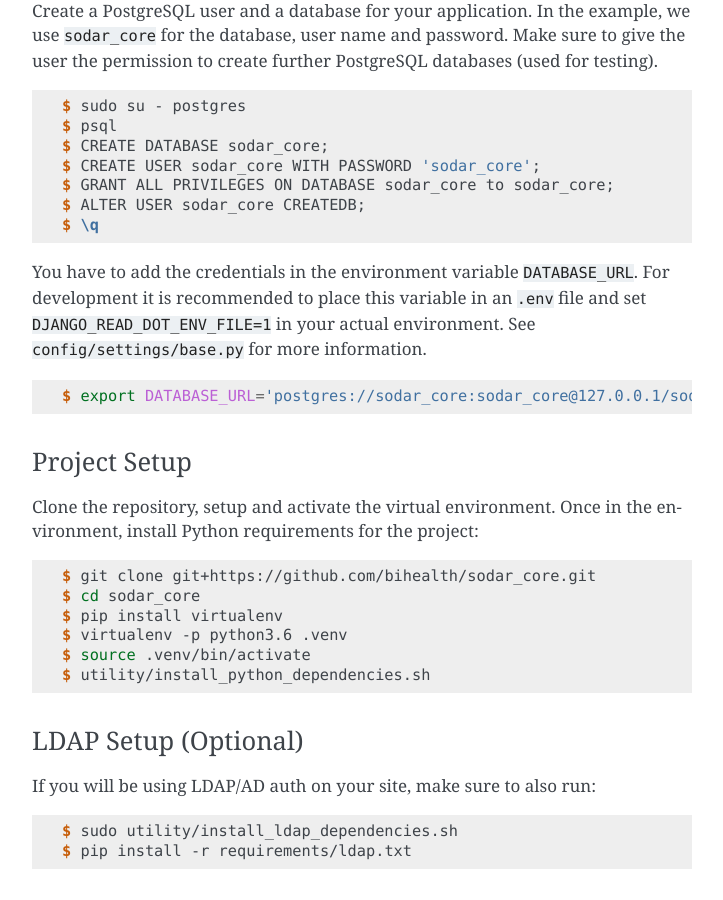
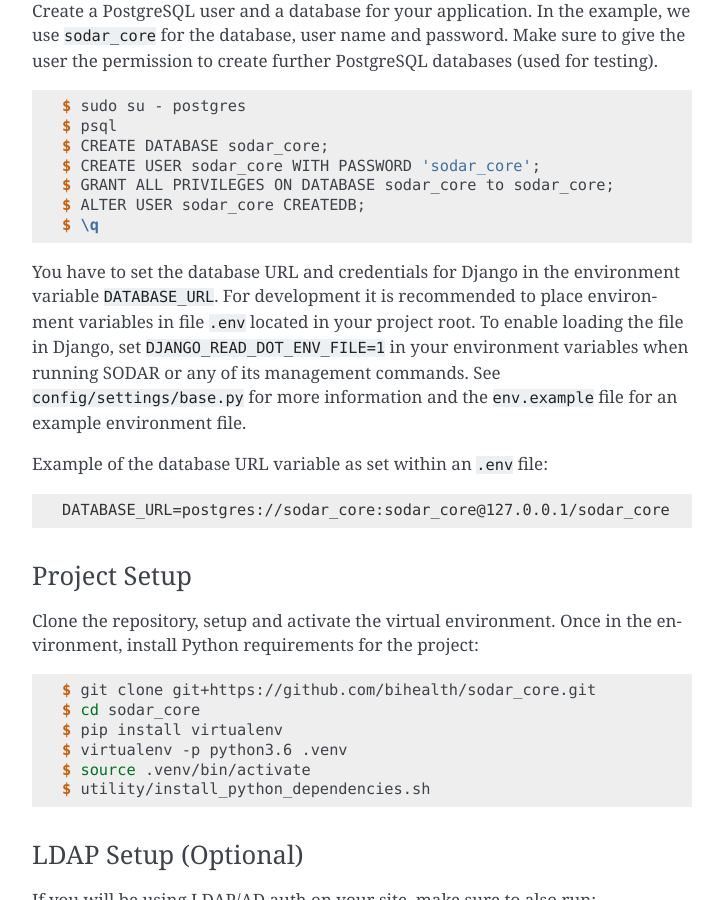
Before and after one commit to bihealth/sodar-core-legacy, a Sphinx documentation site: the page built from docs/source/dev_sodar_core.rst, in a window 1280 px wide and 900 px high, scrolled down 588 px. Shown: the whole window, without its empty margins (388-1111 px from the left). Built offline with Sphinx 7.4.7, drawn with Linux system fonts in a browser that asks for light colours.

Commit message:
fix docs issues (#296), add env.example (#297)

```diff
--- a/docs/source/dev_sodar_core.rst
+++ b/docs/source/dev_sodar_core.rst
@@ -44,14 +44,19 @@
     $ ALTER USER sodar_core CREATEDB;
     $ \q
 
-You have to add the credentials in the environment variable ``DATABASE_URL``.
-For development it is recommended to place this variable in an ``.env`` file and
-set ``DJANGO_READ_DOT_ENV_FILE=1`` in your actual environment. See
-``config/settings/base.py`` for more information.
+You have to set the database URL and credentials for Django in the environment
+variable ``DATABASE_URL``. For development it is recommended to place
+environment variables in file ``.env`` located in your project root. To enable
+loading the file in Django, set ``DJANGO_READ_DOT_ENV_FILE=1`` in your
+environment variables when running SODAR or any of its management commands.
+See ``config/settings/base.py`` for more information and the ``env.example``
+file for an example environment file.
+
+Example of the database URL variable as set within an ``.env`` file:
 
 .. code-block:: console
 
-    $ export DATABASE_URL='postgres://sodar_core:sodar_core@127.0.0.1/sodar_core'
+    DATABASE_URL=postgres://sodar_core:sodar_core@127.0.0.1/sodar_core
 
 Project Setup
 -------------
```
Also changed, not shown: 1 other file.
